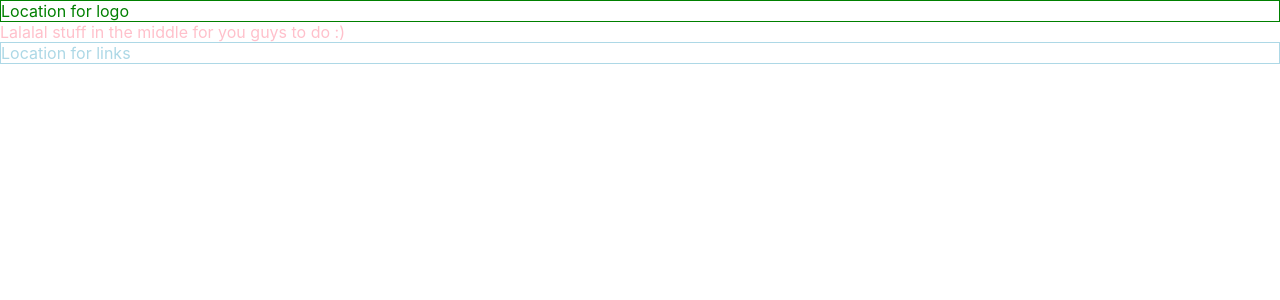
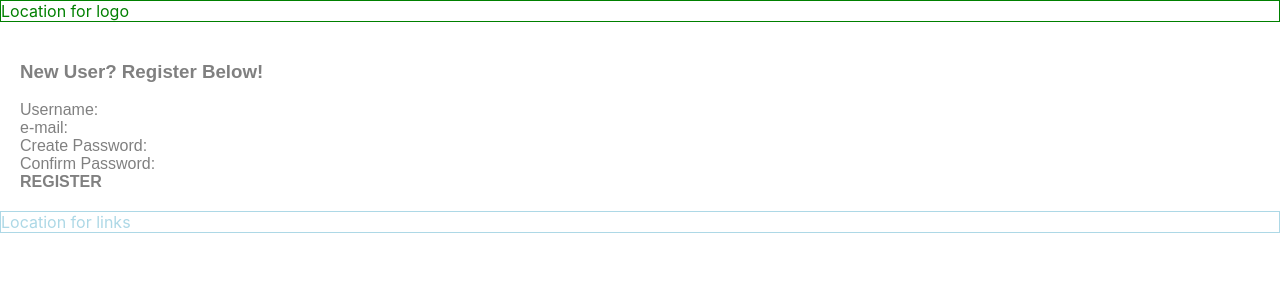
Before and after one commit to TheWITProject/make-it-make-cents, a React (Create React App) app in the folder frontend/: page / in a window 1280 px wide. Shown: the top 300 px of the page. Built offline with nearby package versions, Linux system fonts and the light colour scheme.

Commit message:
Add new user registration section

```diff
--- a/frontend/src/App.css
+++ b/frontend/src/App.css
@@ -11,3 +11,10 @@
   border: 1px solid lightblue;
   color: lightblue;
 }
+
+.welcome .registerNewUser{
+  font-family: sans-serif;
+  color: gray;
+  padding: 20px;
+
+}
--- a/frontend/src/App.js
+++ b/frontend/src/App.js
@@ -4,7 +4,28 @@ function App() {
   return (
     <div className="welcome">
       <div className="logo">Location for logo</div>
-      Lalalal stuff in the middle for you guys to do :)
+      <div className="registerNewUser">
+      <h3>
+          New User? Register Below!
+        </h3>
+        <div className="username">
+          Username:
+        </div>
+        <div className="email">
+          e-mail:
+        </div>
+        <div className="password">
+          Create Password:
+        </div>
+        <div className="password">
+          Confirm Password:
+        </div>
+        <a
+          className="completionButton"
+        >
+         <strong>REGISTER</strong>
+        </a>
+      </div>
       <div className="links">Location for links</div>
     </div>
   );
```
